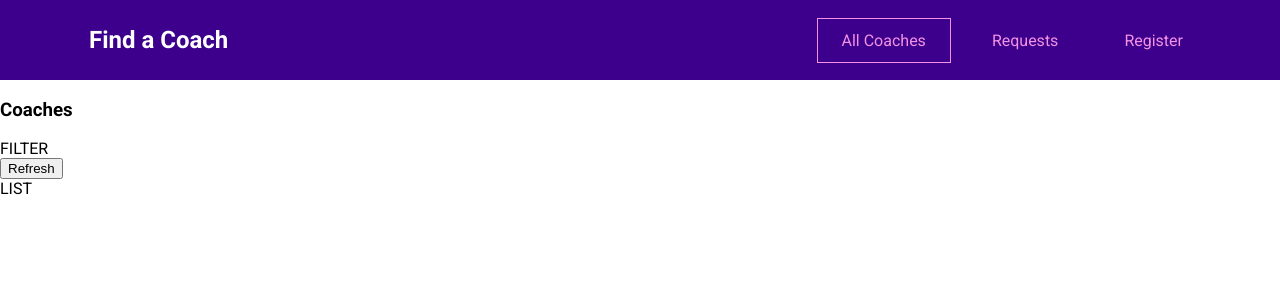
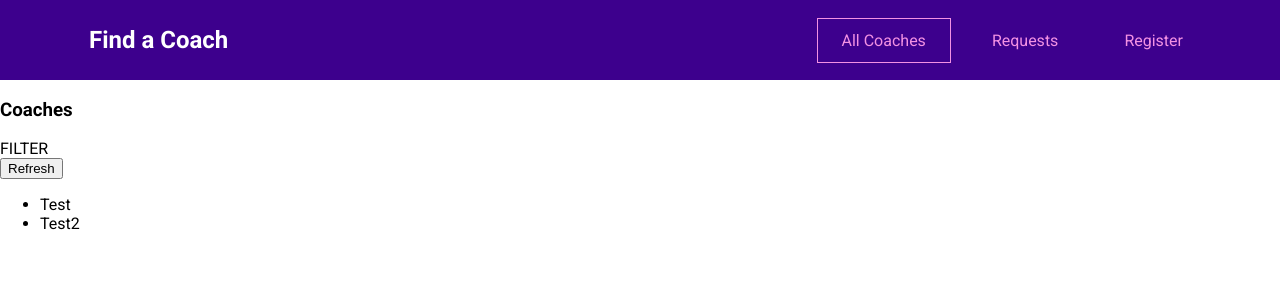
Before and after one commit to teredet/Coach-Finder, a Vue app: page /coaches in a window 1280 px wide. Shown: the top 300 px of the page. Built offline with nearby package versions, Linux system fonts and the light colour scheme.

Commit message:
Added coaches data.

```diff
--- a/src/main.js
+++ b/src/main.js
@@ -1,11 +1,13 @@
 import { createApp } from 'vue';
 
 import App from './App.vue';
+import store from './store/index.js';
 import router from './router';
 
 
 const app = createApp(App);
 
 app.use(router);
+app.use(store);
 
 app.mount('#app');
--- a/src/pages/CoachesList.vue
+++ b/src/pages/CoachesList.vue
@@ -7,13 +7,27 @@
         <div class="controls">
             <button>Refresh</button>
         </div>
-        LIST
+        <ul v-if="hasCoaches">
+            <li v-for="coach in filteredCoaches" :key="coach.id">
+                {{ coach.firstName }}
+            </li>
+        </ul>
+        <h3 v-else>No coaches found.</h3>
     </section>
 </template>
 
 
 <script>
-
+export default {
+    computed: {
+        filteredCoaches() {
+            return this.$store.getters['coaches'];
+        },
+        hasCoaches() {
+            return this.$store.getters['hasCoaches'];
+        }
+    }
+}
 </script>
 
 
--- /dev/null
+++ b/src/store/actions.js
@@ -0,0 +1 @@
+export default {};
--- /dev/null
+++ b/src/store/getters.js
@@ -0,0 +1,8 @@
+export default {
+    coaches(state) {
+        return state.coaches;
+    },
+    hasCoaches(state) {
+        return !!state.coaches.length;
+    }
+};
--- /dev/null
+++ b/src/store/index.js
@@ -0,0 +1,33 @@
+import { createStore } from 'vuex';
+
+import mutations from './mutations.js'
+import actions from './actions.js'
+import getters from './getters.js'
+
+export default createStore({
+    state() {
+        return {
+            coaches: [
+                {
+                    id: 'ed611200-4815-49a1-9b6f-9107556e4a39',
+                    firstName: 'Test',
+                    lastName: 'Testovish',
+                    areas: ['frontend', 'backend', 'career'],
+                    description: 'Universal men',
+                    hourlyRate: 30
+                },
+                {
+                    id: '32473f66-a518-4cf9-9567-068cb239f810',
+                    firstName: 'Test2',
+                    lastName: 'Testovish2',
+                    areas: ['frontend'],
+                    description: 'Man who paints buttons',
+                    hourlyRate: 10
+                },
+            ]
+        }
+    },
+    mutations,
+    actions,
+    getters
+});
--- /dev/null
+++ b/src/store/mutations.js
@@ -0,0 +1 @@
+export default {};
```
